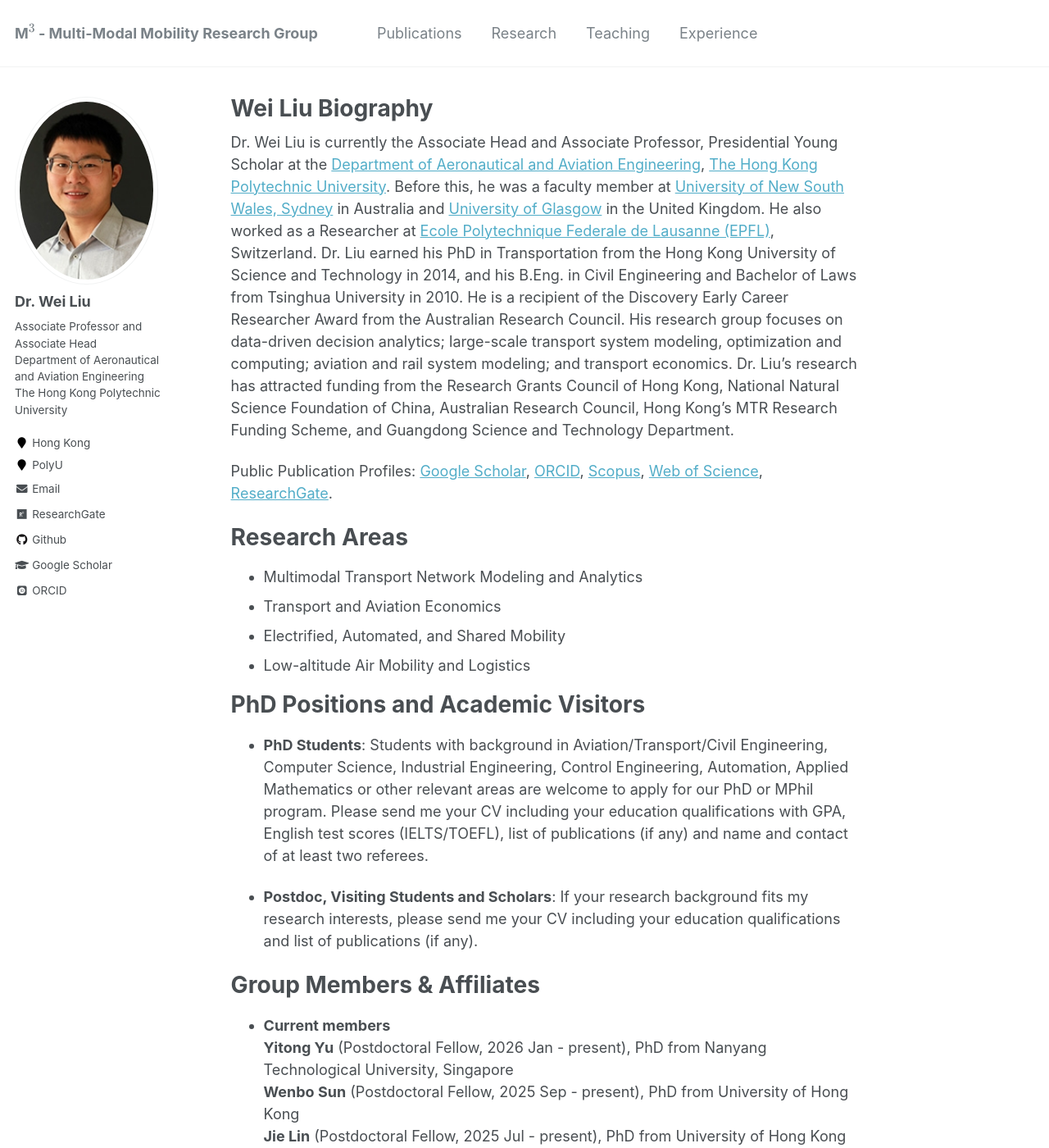
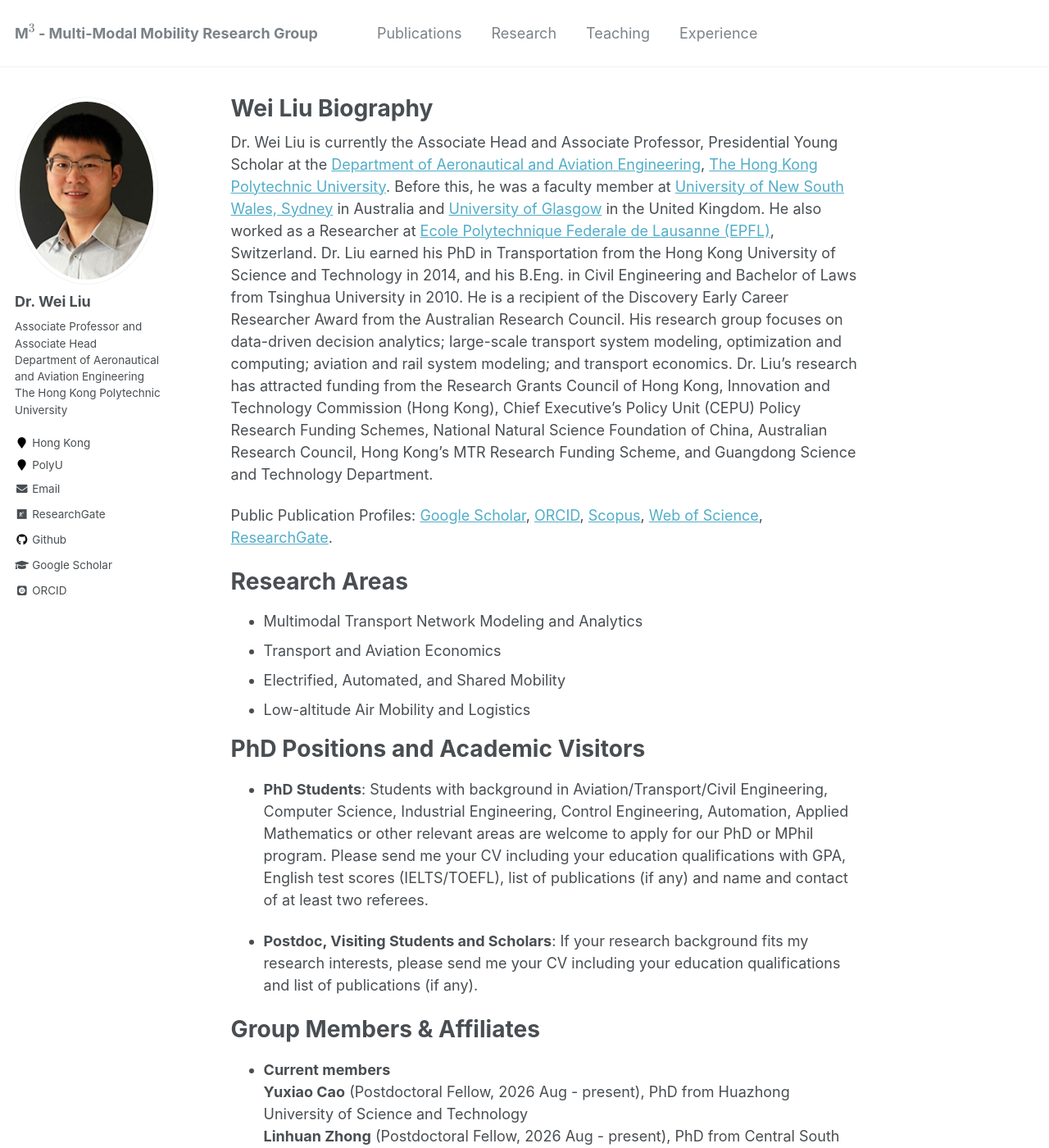
Before and after one commit to weiliu2016/weiliu2016.github.io, a Jekyll site: the page built from _pages/about.md, in a window 1280 px wide and 1400 px high. Shown: the whole window at 82% size. Built offline with Jekyll 4.4.1, drawn with Linux system fonts in a browser that asks for light colours; some web fonts are replaced; formulas are drawn with MathJax 3; some of the changed text lies outside the part shown.

Commit message:
Update about.md

```diff
--- a/_pages/about.md
+++ b/_pages/about.md
@@ -8,7 +8,7 @@ redirect_from:
   - /about.html
 ---
 
-Dr. Wei Liu is currently the Associate Head and Associate Professor, Presidential Young Scholar at the [Department of Aeronautical and Aviation Engineering](https://www.polyu.edu.hk/en/aae/), [The Hong Kong Polytechnic University](https://www.polyu.edu.hk/en/). Before this, he was a faculty member at [University of New South Wales, Sydney](https://www.unsw.edu.au/) in Australia and [University of Glasgow](https://www.gla.ac.uk/) in the United Kingdom. He also worked as a Researcher at [Ecole Polytechnique Federale de Lausanne (EPFL)](https://www.epfl.ch/en/), Switzerland. Dr. Liu earned his PhD in Transportation from the Hong Kong University of Science and Technology in 2014, and his B.Eng. in Civil Engineering and Bachelor of Laws from Tsinghua University in 2010. He is a recipient of the Discovery Early Career Researcher Award from the Australian Research Council. His research group focuses on data-driven decision analytics; large-scale transport system modeling, optimization and computing; aviation and rail system modeling; and transport economics. Dr. Liu's research has attracted funding from the Research Grants Council of Hong Kong, National Natural Science Foundation of China, Australian Research Council, Hong Kong's MTR Research Funding Scheme, and Guangdong Science and Technology Department.
+Dr. Wei Liu is currently the Associate Head and Associate Professor, Presidential Young Scholar at the [Department of Aeronautical and Aviation Engineering](https://www.polyu.edu.hk/en/aae/), [The Hong Kong Polytechnic University](https://www.polyu.edu.hk/en/). Before this, he was a faculty member at [University of New South Wales, Sydney](https://www.unsw.edu.au/) in Australia and [University of Glasgow](https://www.gla.ac.uk/) in the United Kingdom. He also worked as a Researcher at [Ecole Polytechnique Federale de Lausanne (EPFL)](https://www.epfl.ch/en/), Switzerland. Dr. Liu earned his PhD in Transportation from the Hong Kong University of Science and Technology in 2014, and his B.Eng. in Civil Engineering and Bachelor of Laws from Tsinghua University in 2010. He is a recipient of the Discovery Early Career Researcher Award from the Australian Research Council. His research group focuses on data-driven decision analytics; large-scale transport system modeling, optimization and computing; aviation and rail system modeling; and transport economics. Dr. Liu's research has attracted funding from the Research Grants Council of Hong Kong, Innovation and Technology Commission (Hong Kong), Chief Executive’s Policy Unit (CEPU) Policy Research Funding Schemes, National Natural Science Foundation of China, Australian Research Council, Hong Kong's MTR Research Funding Scheme, and Guangdong Science and Technology Department.
 
 Public Publication Profiles: [Google Scholar](https://scholar.google.com/citations?user=rEUNm28AAAAJ&hl=en), [ORCID](http://orcid.org/0000-0001-8638-3695), [Scopus](https://www.scopus.com/authid/detail.uri?authorId=58478032200), [Web of Science](https://publons.com/researcher/2454278/wei-liu/), [ResearchGate](https://www.researchgate.net/profile/Wei_Liu510).
 
@@ -28,9 +28,12 @@ PhD Positions and Academic Visitors
 Group Members & Affiliates
 ======
 - **Current members**\
+  **Yuxiao Cao** (Postdoctoral Fellow, 2026 Aug - present), PhD from Huazhong University of Science and Technology\
+  **Linhuan Zhong** (Postdoctoral Fellow, 2026 Aug - present), PhD from Central South University\
   **Yitong Yu** (Postdoctoral Fellow, 2026 Jan - present), PhD from Nanyang Technological University, Singapore\
   **Wenbo Sun** (Postdoctoral Fellow, 2025 Sep - present), PhD from University of Hong Kong\
   **Jie Lin** (Postdoctoral Fellow, 2025 Jul - present), PhD from University of Hong Kong\
+  **Boxuan Wu** (PhD sudent, 2026/2027 S1 - present), Bachelor's degree and Master's degree from Beihang University\
   **Yuexin Kang** (PhD sudent, 2025/2026 S1 - present), Bachelor's degree from Wuhan University and Master's degree from Tsinghua University\
   **Zhuocheng Li** (MPhil student, 2025/2026 S1 - present), Bachelor's degree from Tsinghua University\
   **Manling Huang** (MPhil student, 2025/2026 S1 - present), Bachelor's degree from Civil Aviation University of China and Master's degree from The Hong Kong Polytechnic University\
@@ -64,6 +67,7 @@ Group Members & Affiliates
   **Runqing Zhao** (MPhil, 2019 T3 - 2022 T1) - Service network design for emerging modes in air transport: autonomous airport inter-terminal bus shuttle and air metro
 
 - **Visiting Scholars/Students**\
+  **Xindi Tang** (2025.09-2025.10, Assistant Professor from Central University of Finance and Economics)\
   **Bolong Zhou** (2022.09-2026.08, PhD student from The Hong Kong University of Science and Technology, Hong Kong)\
   **Zhengrong Liu** (2023.08-2023.09, PhD student from Tsinghua University, China)\
   **Jing Xu** (2022.12-2023.12, PhD student from Central South University, China)\
```
Also changed, not shown: other parts of _pages/about.md (+1 -1 lines).
